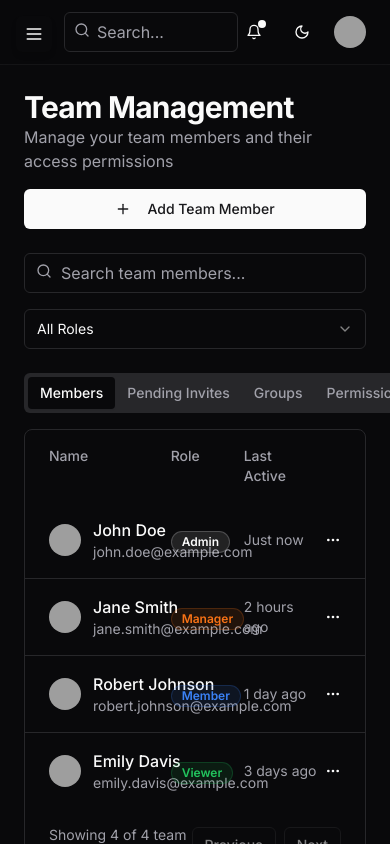
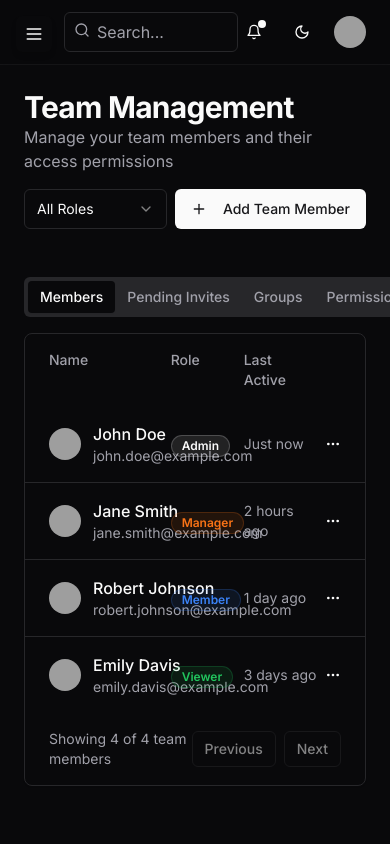
Before and after one commit to P4r1nc3/VLXTR_Frontend, a Next.js app: page /dashboard/team in a window 390 px wide. Built offline with nearby package versions, Linux system fonts and the light colour scheme; grey boxes are pictures that could not be loaded.

Commit message:
Removed search fields

```diff
--- a/app/dashboard/help/page.tsx
+++ b/app/dashboard/help/page.tsx
@@ -11,11 +11,6 @@ export default function HelpPage() {
       <div>
         <h1 className="text-3xl font-bold tracking-tight">Help Center</h1>
         <p className="text-muted-foreground">Support resources and documentation for VLXTR platform</p>
-      </div>
-
-      <div className="relative">
-        <Search className="absolute left-3 top-3 h-5 w-5 text-muted-foreground" />
-        <Input placeholder="Search for help..." className="pl-10 w-full md:w-1/2 lg:w-1/3" />
       </div>
 
       <Tabs defaultValue="faq" className="space-y-4">
--- a/app/dashboard/team/page.tsx
+++ b/app/dashboard/team/page.tsx
@@ -23,16 +23,8 @@ export default function TeamPage() {
           <h1 className="text-3xl font-bold tracking-tight">Team Management</h1>
           <p className="text-muted-foreground">Manage your team members and their access permissions</p>
         </div>
-        <Button>
-          <Plus className="mr-2 h-4 w-4" /> Add Team Member
-        </Button>
-      </div>
 
-      <div className="flex flex-col sm:flex-row gap-4 items-start sm:items-center justify-between">
-        <div className="relative w-full sm:w-72">
-          <Search className="absolute left-3 top-2.5 h-4 w-4 text-muted-foreground" />
-          <Input placeholder="Search team members..." className="pl-9" />
-        </div>
+        <div className="flex items-center gap-2">
           <Select defaultValue="all">
             <SelectTrigger className="w-full sm:w-[180px]">
               <SelectValue placeholder="Filter by role" />
@@ -45,6 +37,14 @@ export default function TeamPage() {
               <SelectItem value="viewer">Viewer</SelectItem>
             </SelectContent>
           </Select>
+          <Button>
+            <Plus className="mr-2 h-4 w-4" /> Add Team Member
+          </Button>
+        </div>
+      </div>
+
+      <div className="flex flex-col sm:flex-row gap-4 items-start sm:items-center justify-between">
+
       </div>
 
       <Tabs defaultValue="members" className="space-y-4">
```
Lines whose indentation alone changed are shown as unchanged.
